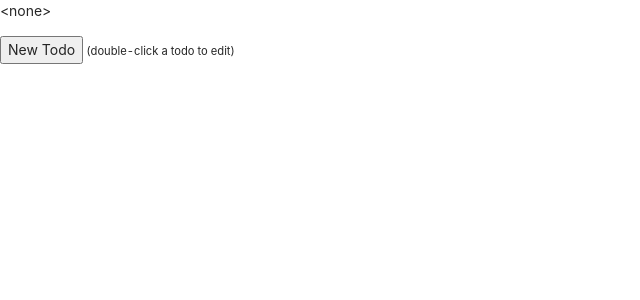
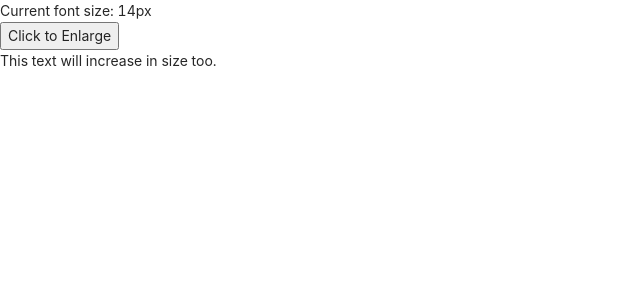
Before and after one commit to msko89/react-librarys, a React (Create React App) app: page / in a window 1280 px wide. Shown: the top 300 px of the page, without its empty margins (0-640 px from the left). Built offline with nearby package versions, Linux system fonts and the light colour scheme.

Commit message:
Recoil Basic

```diff
--- a/package.json
+++ b/package.json
@@ -20,6 +20,7 @@
     "react-onsenui": "^1.11.5",
     "react-redux": "^7.2.6",
     "react-scripts": "5.0.0",
+    "recoil": "^0.5.2",
     "sass": "^1.45.2",
     "web-vitals": "^2.1.2"
   },
--- a/src/App.js
+++ b/src/App.js
@@ -1,7 +1,10 @@
+import { RecoilRoot } from 'recoil';
 import './App.css';
-import { observableTodoStore } from './app/ObservableTodoStore';
+import FontButton from './Recoil/components/FontButton';
+import Text from './Recoil/components/Text';
+// import { observableTodoStore } from './app/ObservableTodoStore';
 // import MobxComponent from './components/MobxComponent';
-import TodoList from './components/TodoList';
+// import TodoList from './components/TodoList';
 // import Counter from './features/counter/Counter';
 // import MockingComponent from './Mocking/MSW/components/MockingComponent';
 // import 'onsenui/css/onsenui.css';
@@ -27,7 +30,11 @@ function App() {
       {/* <MockingComponent /> */}
       {/* <Counter /> */}
       {/* <MobxComponent /> */}
-      <TodoList store={observableTodoStore} />
+      {/* <TodoList store={observableTodoStore} /> */}
+      <RecoilRoot>
+        <FontButton />
+        <Text />
+      </RecoilRoot>
     </div>
   );
 }
--- /dev/null
+++ b/src/Recoil/components/FontButton.jsx
@@ -0,0 +1,22 @@
+import React from 'react';
+import { useRecoilState, useRecoilValue } from 'recoil';
+import { fontSizeState, fontSizeLabelState } from '../store';
+
+export default function FontButton() {
+  const [fontSize, setFontSize] = useRecoilState(fontSizeState);
+  const fontSizeLabel = useRecoilValue(fontSizeLabelState);
+
+  const handleClick = () => {
+    setFontSize(fontSize + 1);
+  };
+
+  return (
+    <>
+      <div>Current font size: {fontSizeLabel}</div>
+
+      <button onClick={handleClick} style={{ fontSize }}>
+        Click to Enlarge
+      </button>
+    </>
+  );
+}
--- /dev/null
+++ b/src/Recoil/components/Text.jsx
@@ -0,0 +1,8 @@
+import React from 'react';
+import { useRecoilState } from 'recoil';
+import { fontSizeState } from '../store';
+
+export default function Text() {
+  const [fontSize, setFontSize] = useRecoilState(fontSizeState);
+  return <p style={{ fontSize }}>This text will increase in size too.</p>;
+}
--- /dev/null
+++ b/src/Recoil/store.js
@@ -0,0 +1,16 @@
+import { atom, selector } from 'recoil';
+
+export const fontSizeState = atom({
+  key: 'fontSizeState',
+  default: 14,
+});
+
+export const fontSizeLabelState = selector({
+  key: 'fontSizeLabelState',
+  get: ({ get }) => {
+    const fontSize = get(fontSizeState);
+    const unit = 'px';
+
+    return `${fontSize}${unit}`;
+  },
+});
```
Also changed, not shown: 1 other file (tests, documents, lock files or other folders).
